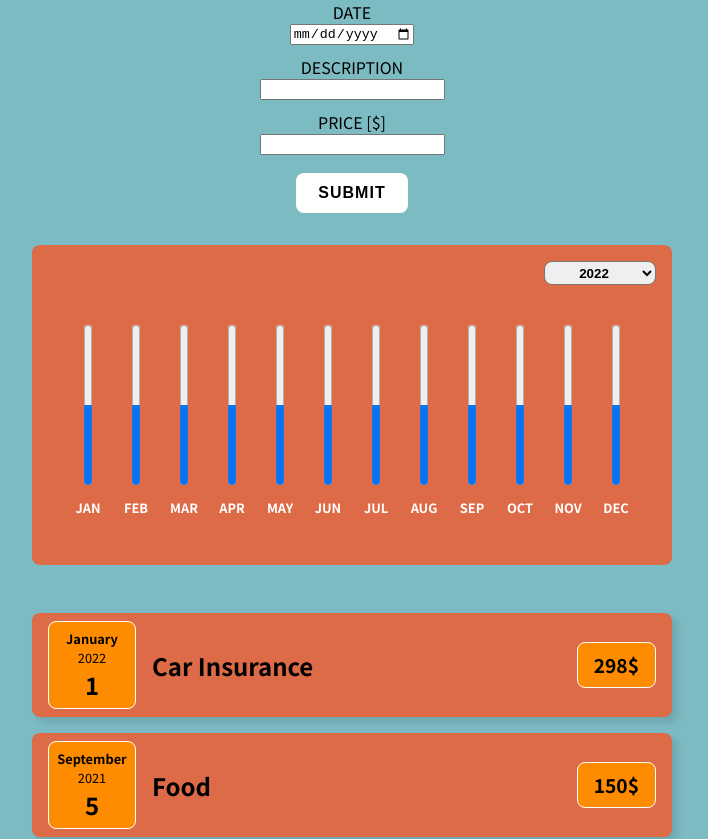
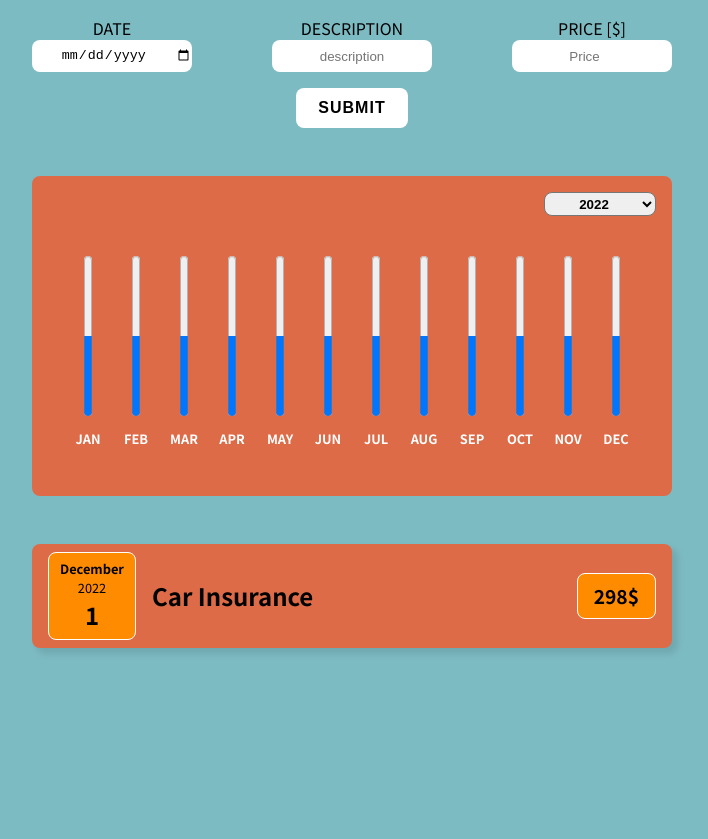
Before and after one commit to ameal-dev/expense-tracker, a React (Create React App) app: page / in a window 1280 px wide. Shown: the top 839 px of the page, without its empty margins (288-996 px from the left). After the commit the page ends 800 px from the top, so only its background shows below. Built offline with nearby package versions, Linux system fonts and the light colour scheme.

Commit message:
refactored handleSelect to root-component and added useEffect for activeYear

```diff
--- a/src/App.tsx
+++ b/src/App.tsx
@@ -1,4 +1,4 @@
-import React, { useState } from "react";
+import React, { useState, useEffect } from "react";
 import ExpensesList from "./components/ExpensesList";
 import ExpenseInputForm from "./components/ExpenseInputForm";
 import ExpensesOverview from "./components/ExpensesOverview";
@@ -6,38 +6,57 @@ import { Item } from "./types/Item.model";
 
 const App: React.FC = () => {
 	//TODO: implement single-source-of-truth for state management
+
+	//simulate a Fetch-operation of data
 	const [items, setItems] = useState<Item[]>([
 		{
 			id: Math.random(),
 			description: "Car Insurance",
-			price: "298$",
-			date: new Date(2021, 12, 1),
+			price: "298",
+			date: new Date(2022, 11, 1),
 		},
 		{
 			id: Math.random(),
 			description: "Food",
-			price: "150$",
+			price: "150",
 			date: new Date(2021, 8, 5),
 		},
 		{
 			id: Math.random(),
 			description: "Games",
-			price: "399$",
+			price: "399",
 			date: new Date(2021, 6, 20),
 		},
 		{
 			id: Math.random(),
 			description: "Toys",
-			price: "999$",
+			price: "999",
 			date: new Date(2021, 4, 5),
 		},
 	]);
+	const initalFilteredItems = [...items];
+	const [filteredItems, setFilteredItems] =
+		useState<Item[]>(initalFilteredItems);
+	const [activeYear, setActiveYear] = useState("2022");
+
+	useEffect(() => {
+		setFilteredItems(
+			items.filter((item) => item.date.getFullYear().toString() === activeYear)
+		);
+	}, [activeYear, items]);
+
+	const handleSelect: React.ChangeEventHandler<HTMLSelectElement> = (event) => {
+		setActiveYear(event.target.value);
+		setFilteredItems(
+			items.filter((item) => item.date.getFullYear().toString() === activeYear)
+		);
+	};
 
 	return (
 		<div className='App'>
 			<ExpenseInputForm setItems={setItems} />
-			<ExpensesOverview items={items} />
-			<ExpensesList items={items} />
+			<ExpensesOverview items={items} handleSelect={handleSelect} />
+			<ExpensesList items={filteredItems} />
 		</div>
 	);
 };
--- a/src/components/ExpenseInputForm.css
+++ b/src/components/ExpenseInputForm.css
@@ -3,6 +3,7 @@
 	justify-content: center;
 	align-items: center;
 	flex-direction: column;
+	margin: 1rem;
 }
 
 form {
@@ -10,20 +11,37 @@ form {
 	justify-content: center;
 	align-items: center;
 	flex-direction: column;
+	flex: 1 0 auto;
+	width: 100%;
 }
 
 input {
 	display: block;
-	margin: 0 0 10px 0;
+	height: 2rem;
+	width: 10rem;
+	text-align: center;
+	border: none;
+	border-radius: 0.5rem;
+}
+
+.input-label {
+	text-align: center;
+}
+
+.input-container {
+	display: flex;
+	justify-content: space-between;
+	width: 100%;
 }
 
 button {
+	display: block;
 	height: 2.5rem;
 	width: 7rem;
 	letter-spacing: 1px;
 	border-radius: 0.5rem;
 	border: none;
-	margin-top: 0.5rem;
+	margin-top: 1rem;
 	font-size: 1rem;
 	font-weight: bold;
 	cursor: pointer;
--- a/src/components/ExpenseInputForm.tsx
+++ b/src/components/ExpenseInputForm.tsx
@@ -34,13 +34,14 @@ const ExpenseInputForm: React.FC<ExpenseInputFormProps> = ({ setItems }) => {
 	};
 
 	const handleChange: React.ChangeEventHandler<HTMLInputElement> = (event) => {
-		console.log(event.target);
 		setInput({ ...input, [event.target.id]: event.target.value });
 	};
 
 	return (
 		<div className='form-container'>
 			<form onSubmit={submitHandler}>
+				<div className='input-container'>
+					<div className='input-label'>
 						<label htmlFor='date'>DATE</label>
 						<input
 							type='date'
@@ -49,24 +50,33 @@ const ExpenseInputForm: React.FC<ExpenseInputFormProps> = ({ setItems }) => {
 							value={input.date.toString()}
 							required
 						/>
+					</div>
+					<div className='input-label'>
 						<label htmlFor='description'>DESCRIPTION</label>
 						<input
 							type='text'
 							id='description'
+							placeholder='description'
 							onChange={handleChange}
 							value={input.description}
 							required
 						/>
-				{/*//TODO: Add validation*/}
+					</div>
+					<div className='input-label'>
 						<label htmlFor='price'>PRICE [$]</label>
 						<input
-					type='text'
+							type='number'
 							id='price'
 							value={input.price}
+							placeholder='Price'
 							onChange={handleChange}
 							required
 						/>
+					</div>
+				</div>
+				<div className='button-container'>
 					<button type='submit'>SUBMIT</button>
+				</div>
 			</form>
 		</div>
 	);
--- a/src/components/ExpenseItem.tsx
+++ b/src/components/ExpenseItem.tsx
@@ -12,7 +12,7 @@ const ExpenseItem: React.FC<ExpenseItemProps> = ({ item }) => {
 		<div className='expense-item'>
 			<ExpenseItemDate date={item.date} />
 			<h2>{item.description}</h2>
-			<div className='expense-item__price'>{item.price}</div>
+			<div className='expense-item__price'>{item.price}$</div>
 		</div>
 	);
 };
--- a/src/components/ExpensesOverview.tsx
+++ b/src/components/ExpensesOverview.tsx
@@ -4,9 +4,31 @@ import { Item } from "../types/Item.model";
 
 interface ExpensesOverviewProps {
 	items: Item[];
+	handleSelect: React.ChangeEventHandler<HTMLSelectElement>;
 }
 
-const ExpensesOverview: React.FC<ExpensesOverviewProps> = ({ items }) => {
+const sortedYearsArray = (itemsArray: Item[]) => {
+	const yearsArray: number[] = [
+		...new Set([
+			...itemsArray
+				.map((item) => item.date.getFullYear())
+				.sort((a, b) => a + b),
+		]),
+	];
+
+	return yearsArray;
+};
+
+const populateYearOptions = (itemsArray: Item[]) => {
+	const uniqueYearsArray = sortedYearsArray(itemsArray);
+
+	return uniqueYearsArray.map((year, idx) => (
+		<option key={idx} value={year}>
+			{year}
+		</option>
+	));
+};
+
 const months = [
 	"JAN",
 	"FEB",
@@ -22,19 +44,21 @@ const ExpensesOverview: React.FC<ExpensesOverviewProps> = ({ items }) => {
 	"DEC",
 ];
 
-	// const [year,setYear] = useState()
+const ExpensesOverview: React.FC<ExpensesOverviewProps> = ({
+	items,
+	handleSelect,
+}) => {
+	// const [selectedYear, setSelectedYear] = useState<string>(
+	// 	sortedYearsArray(items)[0].toString()
+	// );
+	// const [filteredExpenses, setFilteredExpenses] = useState(items);
 
 	return (
 		<div className='overview-container'>
-			<select>
-				<option>2022</option>
-				<option>2021</option>
-				<option>2020</option>
-				<option>2019</option>
-			</select>
-			{months.map((month) => {
+			<select onChange={handleSelect}>{populateYearOptions(items)}</select>
+			{months.map((month, idx) => {
 				return (
-					<div className='progress-container'>
+					<div className='progress-container' key={idx}>
 						<progress max='100' value='50' className='progress-bar'></progress>
 						<div className='overview__month'>{month}</div>
 					</div>
```
Also changed, not shown: tsconfig.json (+5 -2 lines), 1 other file (tests, documents, lock files or other folders). Lines whose indentation alone changed are shown as unchanged.
